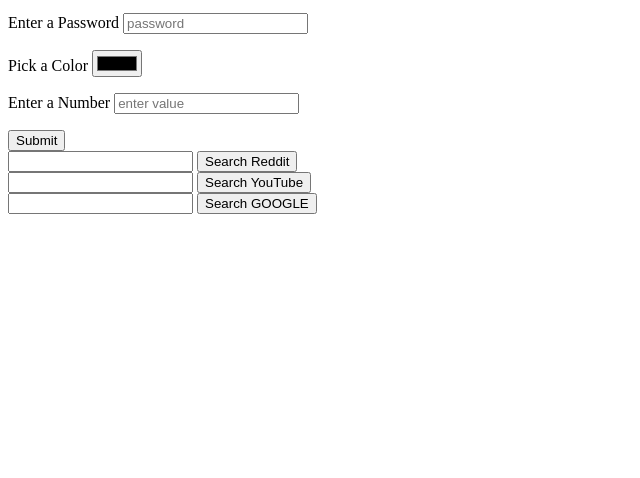
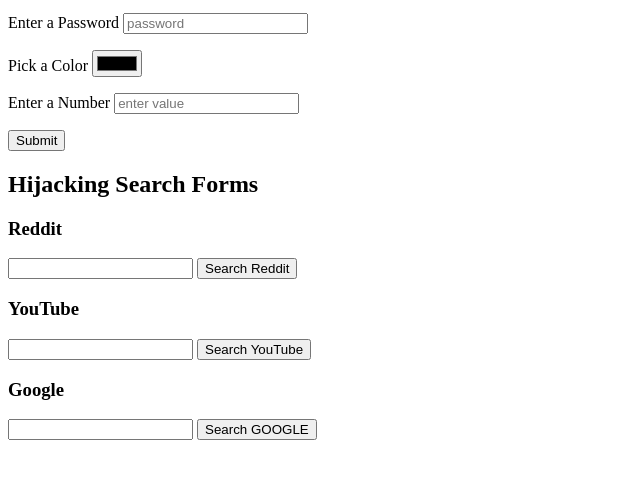
Before and after one commit to GitKitt3n/HTML-Practice, a plain HTML site: page forms.html in a window 1280 px wide. Shown: the part 104-582 px from the top of the page, without its empty margins (0-640 px from the left). Drawn offline with Linux system fonts and the light colour scheme.

Commit message:
Added headers and p tags to forms

```diff
--- a/forms.html
+++ b/forms.html
@@ -31,18 +31,27 @@
         </p>
     <button>Submit</button>
 </form>
+<h2>Hijacking Search Forms</h2>
+<p><h3>Reddit</h3>
     <form action="https://www.reddit.com/search">
             <input type="text" name="query">
             <button>Search Reddit</button>
-    </form>
+        </form></p>
+<p>
+    <h3>YouTube</h3>
     <form action=" https://www.youtube.com/results">
     <input type="text" name="search_query">
     <button>Search YouTube</button>
 </form>
 
+</p>
+
+<p><h3>Google</h3>
     <form action="https://www.google.com/search">
         <input type="text" name="q">
         <button>Search GOOGLE</button>
     </form>
+    </p>
+
 </body>
 </html>
```
Lines whose indentation alone changed are shown as unchanged.
